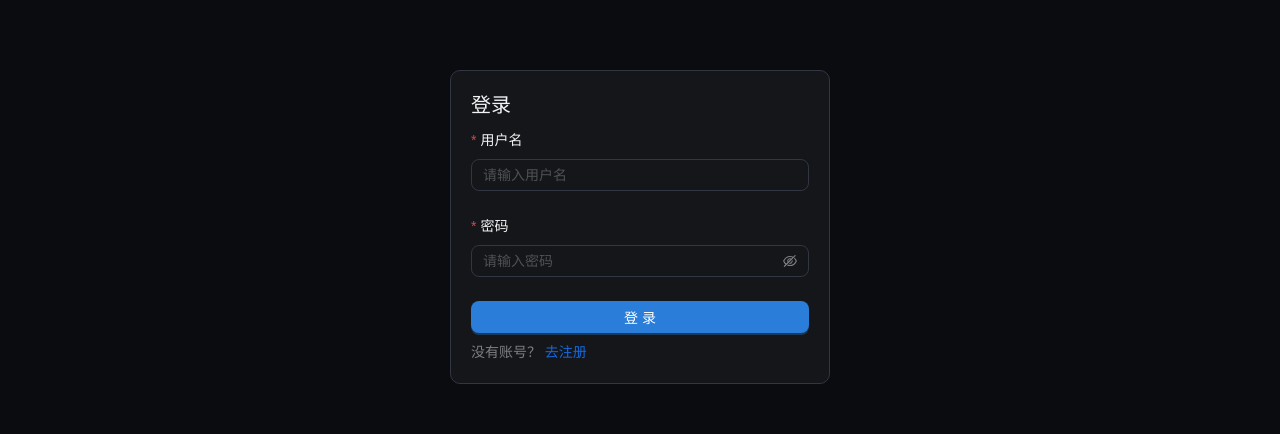
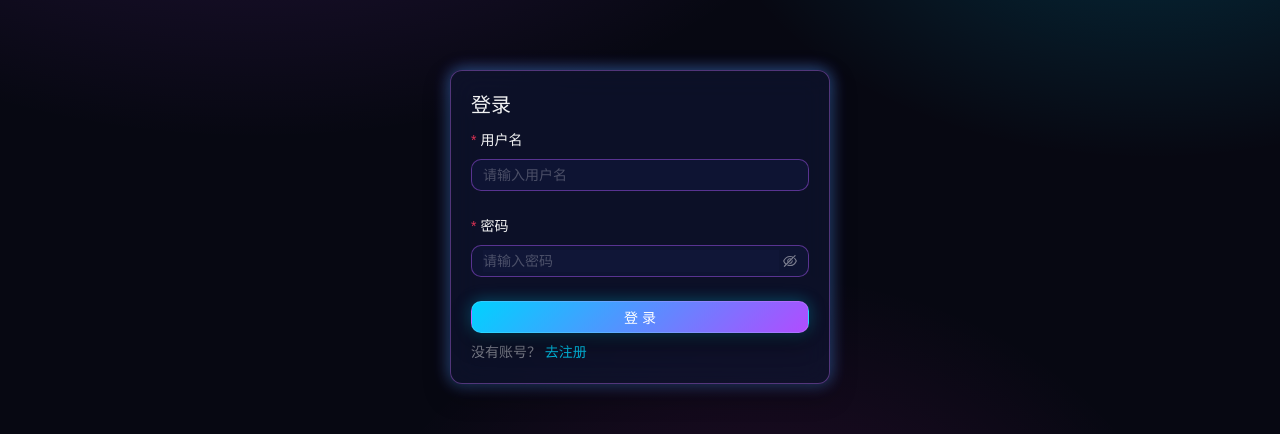
Before and after one commit to goldeneye0077/stock-picker, a React (Vite) app in the folder frontend/: page /login in a window 1280 px wide. Shown: the part 221-655 px from the top of the page. Built offline with nearby package versions, Linux system fonts and the light colour scheme; no server answers.

Commit message:
feat(frontend): cyberpunk theme and hide home sider

```diff
--- a/frontend/src/App.tsx
+++ b/frontend/src/App.tsx
@@ -91,6 +91,7 @@ function AppLayout() {
   const location = useLocation();
   const navigate = useNavigate();
   const { user, firstAllowedPath, canAccess, loading } = useAuth();
+  const isHomePage = location.pathname === '/home';
 
   if (loading) {
     return (
@@ -128,7 +129,10 @@ function AppLayout() {
       }}
       selectedKeys={[location.pathname]}
       layout="side"
-      siderWidth={200}
+      siderWidth={isHomePage ? 0 : 200}
+      collapsed={isHomePage}
+      menuRender={isHomePage ? false : undefined}
+      collapsedButtonRender={isHomePage ? false : undefined}
       headerRender={false}
       footerRender={() => (
         <div
@@ -297,16 +301,21 @@ function App() {
     return {
       algorithm: darkAlgorithm,
       token: {
-        colorPrimary: '#2e90fa',
-        colorBgBase: '#0a0c10',
-        colorBgLayout: '#0a0c10',
-        colorBgContainer: '#14161a',
-        colorBgElevated: '#1f2229',
-        colorBorder: '#303642',
+        colorPrimary: '#00d2ff',
+        colorInfo: '#00d2ff',
+        colorSuccess: '#00f5a0',
+        colorWarning: '#ffb020',
+        colorError: '#ff375f',
+        colorLink: '#00d2ff',
+        colorBgBase: '#070812',
+        colorBgLayout: '#070812',
+        colorBgContainer: '#0c1024',
+        colorBgElevated: '#12183a',
+        colorBorder: 'rgba(180, 110, 255, 0.22)',
         colorText: 'rgba(255, 255, 255, 0.95)',
         colorTextSecondary: 'rgba(255, 255, 255, 0.65)',
         colorTextTertiary: 'rgba(255, 255, 255, 0.45)',
-        borderRadius: 8,
+        borderRadius: 10,
         fontFamily:
           'Inter, "PingFang SC", "Microsoft YaHei", system-ui, -apple-system, Segoe UI, Roboto, Arial, "Noto Sans", "Helvetica Neue", sans-serif',
         fontFamilyCode:
@@ -317,12 +326,12 @@ function App() {
           paddingLG: 20,
         },
         Table: {
-          headerBg: '#14161a',
+          headerBg: '#0c1024',
           headerColor: 'rgba(255, 255, 255, 0.65)',
         },
         Modal: {
-          contentBg: '#1f2229',
-          headerBg: '#1f2229',
+          contentBg: '#12183a',
+          headerBg: '#12183a',
         },
         Tag: {
           borderRadiusSM: 2,
--- a/frontend/src/index.css
+++ b/frontend/src/index.css
@@ -1,16 +1,28 @@
 :root {
-  --sq-bg: #0a0c10;
-  --sq-bg-container: #14161a;
-  --sq-bg-elevated: #1f2229;
-  --sq-border: #303642;
-  --sq-text: rgba(255, 255, 255, 0.95);
-  --sq-text-secondary: rgba(255, 255, 255, 0.65);
-  --sq-text-tertiary: rgba(255, 255, 255, 0.45);
-  --sq-primary: #2e90fa;
-  --sq-rise: #f53f3f;
-  --sq-fall: #00b578;
-  --sq-warning: #faad14;
-  --sq-neutral: #8c8c8c;
+  --sq-bg: #070812;
+  --sq-bg-container: #0c1024;
+  --sq-bg-elevated: #12183a;
+  --sq-border: rgba(180, 110, 255, 0.22);
+  --sq-text: rgba(255, 255, 255, 0.94);
+  --sq-text-secondary: rgba(255, 255, 255, 0.68);
+  --sq-text-tertiary: rgba(255, 255, 255, 0.48);
+  --sq-primary: #00d2ff;
+  --sq-rise: #ff2bd6;
+  --sq-fall: #00f5a0;
+  --sq-warning: #ffb020;
+  --sq-neutral: rgba(255, 255, 255, 0.55);
+  --sq-neon-purple: #b04cff;
+  --sq-neon-blue: #00d2ff;
+  --sq-neon-red: #ff375f;
+  --sq-glass-bg: rgba(18, 24, 58, 0.55);
+  --sq-glass-bg-strong: rgba(18, 24, 58, 0.78);
+  --sq-glass-border: rgba(255, 255, 255, 0.12);
+  --sq-glow-primary: 0 0 16px rgba(0, 210, 255, 0.35);
+  --sq-glow-purple: 0 0 18px rgba(176, 76, 255, 0.35);
+  --sq-bg-gradient: radial-gradient(1200px 800px at 20% -10%, rgba(176, 76, 255, 0.22), transparent 55%),
+    radial-gradient(900px 600px at 90% 10%, rgba(0, 210, 255, 0.20), transparent 50%),
+    radial-gradient(800px 700px at 60% 110%, rgba(255, 43, 214, 0.14), transparent 55%),
+    var(--sq-bg);
 
   color-scheme: dark;
   font-family: Inter, "PingFang SC", "Microsoft YaHei", system-ui, -apple-system, Segoe UI, Roboto, Arial,
@@ -35,6 +47,9 @@
   --sq-fall: #00b578;
   --sq-warning: #faad14;
   --sq-neutral: #8c8c8c;
+  --sq-bg-gradient: radial-gradient(900px 640px at 15% -10%, rgba(46, 144, 250, 0.20), transparent 55%),
+    radial-gradient(820px 560px at 90% 10%, rgba(250, 173, 20, 0.12), transparent 55%),
+    var(--sq-bg);
 
   color-scheme: light;
 }
@@ -56,7 +71,7 @@ body {
   margin: 0;
   min-width: 320px;
   min-height: 100vh;
-  background: var(--sq-bg);
+  background: var(--sq-bg-gradient);
   color: var(--sq-text);
 }
 
@@ -76,13 +91,14 @@ body {
 
 .ant-pro-layout,
 .ant-layout {
-  background: var(--sq-bg);
+  background: var(--sq-bg-gradient);
 }
 
 .ant-layout-sider,
 .ant-pro-layout .ant-layout-sider {
   background: var(--sq-bg) !important;
   border-right: 1px solid var(--sq-border);
+  box-shadow: inset -1px 0 0 rgba(255, 255, 255, 0.05), 6px 0 24px rgba(0, 0, 0, 0.35);
 }
 
 .ant-pro-layout .ant-menu,
@@ -107,18 +123,32 @@ body {
 
 .ant-card,
 .ant-pro-card {
-  border-color: var(--sq-border) !important;
+  background: var(--sq-glass-bg);
+  border: 1px solid color-mix(in srgb, var(--sq-glass-border) 70%, var(--sq-neon-purple) 30%);
+  border-color: color-mix(in srgb, var(--sq-glass-border) 70%, var(--sq-neon-purple) 30%) !important;
+  backdrop-filter: blur(14px);
+  box-shadow: 0 10px 26px rgba(0, 0, 0, 0.40), var(--sq-glow-primary), var(--sq-glow-purple);
+}
+
+.ant-card:hover,
+.ant-pro-card:hover {
+  border-color: color-mix(in srgb, var(--sq-neon-blue) 45%, var(--sq-neon-purple) 55%) !important;
+  box-shadow: 0 12px 30px rgba(0, 0, 0, 0.42), 0 0 20px rgba(0, 210, 255, 0.42), 0 0 22px rgba(176, 76, 255, 0.42);
 }
 
 .ant-table-wrapper .ant-table,
 .ant-table-wrapper .ant-table-container {
-  background: var(--sq-bg-container);
+  background: color-mix(in srgb, var(--sq-bg-container) 70%, transparent 30%);
 }
 
 .ant-table-wrapper .ant-table-thead > tr > th {
-  background: color-mix(in srgb, var(--sq-bg-container) 80%, #000 20%);
+  background: linear-gradient(
+    90deg,
+    color-mix(in srgb, var(--sq-bg-container) 85%, var(--sq-neon-purple) 15%),
+    color-mix(in srgb, var(--sq-bg-container) 85%, var(--sq-neon-blue) 15%)
+  );
   color: var(--sq-text-secondary);
-  border-bottom: 1px solid var(--sq-border);
+  border-bottom: 1px solid color-mix(in srgb, var(--sq-border) 70%, var(--sq-neon-blue) 30%);
 }
 
 .ant-table-wrapper .ant-table-tbody > tr > td {
@@ -126,17 +156,89 @@ body {
 }
 
 .ant-table-wrapper .ant-table-tbody > tr:nth-child(even) > td {
-  background: color-mix(in srgb, var(--sq-bg-container) 70%, #000 30%);
+  background: color-mix(in srgb, var(--sq-bg-container) 74%, #000 26%);
 }
 
 .ant-table-wrapper .ant-table-tbody > tr:hover > td {
-  background: #2a2f3a !important;
+  background: color-mix(in srgb, var(--sq-bg-elevated) 70%, var(--sq-neon-blue) 30%) !important;
 }
 
 .ant-modal-mask,
 .ant-drawer-mask {
   background: rgba(0, 0, 0, 0.55) !important;
   backdrop-filter: blur(10px);
+}
+
+.ant-modal .ant-modal-content,
+.ant-drawer .ant-drawer-content,
+.ant-dropdown .ant-dropdown-menu,
+.ant-popover .ant-popover-inner,
+.ant-select-dropdown,
+.ant-tooltip .ant-tooltip-inner {
+  background: var(--sq-glass-bg-strong) !important;
+  border: 1px solid color-mix(in srgb, var(--sq-glass-border) 70%, var(--sq-neon-blue) 30%) !important;
+  backdrop-filter: blur(16px);
+  box-shadow: 0 14px 36px rgba(0, 0, 0, 0.52), var(--sq-glow-primary);
+}
+
+.ant-input,
+.ant-input-affix-wrapper,
+.ant-select-selector,
+.ant-picker {
+  background: color-mix(in srgb, var(--sq-bg-elevated) 70%, transparent 30%) !important;
+  border-color: color-mix(in srgb, var(--sq-border) 70%, var(--sq-neon-purple) 30%) !important;
+}
+
+.ant-input:focus,
+.ant-input-affix-wrapper-focused,
+.ant-select-focused .ant-select-selector,
+.ant-picker-focused {
+  box-shadow: 0 0 0 2px rgba(0, 210, 255, 0.18) !important;
+  border-color: color-mix(in srgb, var(--sq-neon-blue) 70%, var(--sq-neon-purple) 30%) !important;
+}
+
+.ant-btn-primary {
+  background: linear-gradient(135deg, var(--sq-neon-blue), var(--sq-neon-purple)) !important;
+  border: 1px solid rgba(255, 255, 255, 0.14) !important;
+  box-shadow: 0 10px 22px rgba(0, 0, 0, 0.38), var(--sq-glow-primary) !important;
+}
+
+.ant-btn-primary:hover {
+  box-shadow: 0 12px 26px rgba(0, 0, 0, 0.40), 0 0 22px rgba(0, 210, 255, 0.55), 0 0 16px rgba(176, 76, 255, 0.38) !important;
+}
+
+.ant-tag {
+  border: 1px solid color-mix(in srgb, var(--sq-glass-border) 85%, var(--sq-neon-blue) 15%);
+}
+
+.sq-glitch {
+  position: relative;
+  display: inline-block;
+  text-shadow: 0 0 10px rgba(0, 210, 255, 0.25), 0 0 12px rgba(176, 76, 255, 0.22);
+  animation: sq-glitch 2.8s infinite linear;
+}
+
+@keyframes sq-glitch {
+  0% {
+    transform: translate3d(0, 0, 0);
+    text-shadow: 0 0 10px rgba(0, 210, 255, 0.22), 0 0 12px rgba(176, 76, 255, 0.20);
+  }
+  2% {
+    transform: translate3d(-0.5px, 0.3px, 0);
+    text-shadow: 2px 0 rgba(0, 210, 255, 0.34), -2px 0 rgba(255, 43, 214, 0.22);
+  }
+  4% {
+    transform: translate3d(0.6px, -0.2px, 0);
+    text-shadow: -2px 0 rgba(0, 245, 160, 0.22), 2px 0 rgba(176, 76, 255, 0.32);
+  }
+  6% {
+    transform: translate3d(0, 0, 0);
+    text-shadow: 0 0 12px rgba(0, 210, 255, 0.22), 0 0 14px rgba(176, 76, 255, 0.20);
+  }
+  100% {
+    transform: translate3d(0, 0, 0);
+    text-shadow: 0 0 10px rgba(0, 210, 255, 0.22), 0 0 12px rgba(176, 76, 255, 0.20);
+  }
 }
 
 .sq-mono {
```
Also changed, not shown: frontend/src/components/Analysis/MainForceCard.tsx (+8 -6 lines), frontend/src/components/Analysis/SectorMoneyFlowCard.tsx (+7 -6 lines), frontend/src/pages/Dashboard.tsx (+12 -10 lines), frontend/src/utils/format.ts (+4 -4 lines), 1 other file (tests, documents, lock files or other folders).
